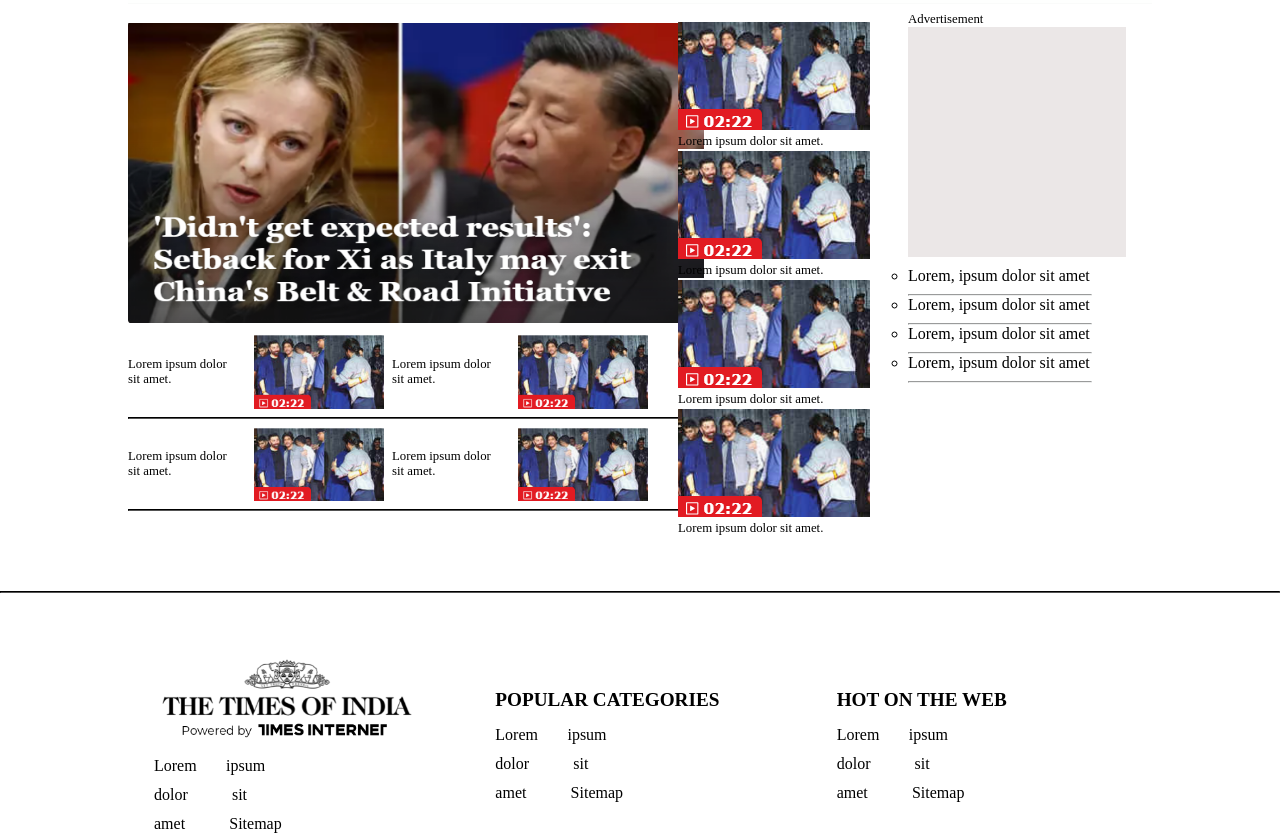
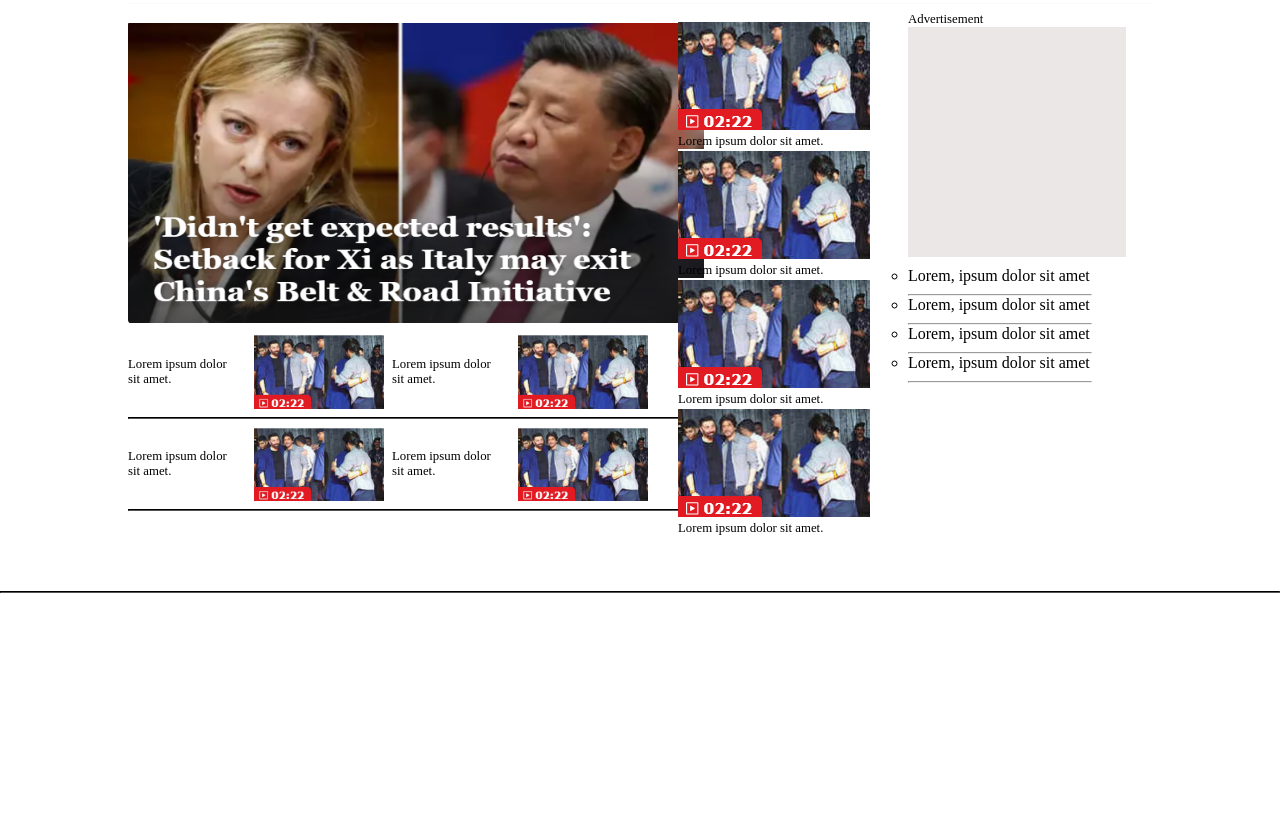
Before and after one commit to chwla/Times-Of-India-Clone, a plain HTML site: page index.html in a window 1280 px wide. Shown: the part 138-977 px from the top of the page. After the commit the page ends 800 px from the top, so only its background shows below. Drawn offline with Linux system fonts and the light colour scheme.

Commit message:
Update index.html

```diff
--- a/index.html
+++ b/index.html
@@ -147,35 +147,6 @@
 
         <hr style="width: auto; margin-top: 5rem;">
 
-        <footer class="footer">
-            <div class="row">
-                <div class="column">
-                    <img src="img/Toi-footer-icon.png" alt="">
-                    <ul>
-                        <li><a href="#">Loremㅤㅤipsum</a></li>
-                        <li><a href="#">dolorㅤㅤㅤsit</a></li>
-                        <li><a href="#">ametㅤㅤㅤSitemap</a></li>
-                    </ul>
-                </div>
-                <div class="column ftwo">
-                    <h3>POPULAR CATEGORIES</h3>
-                    <ul>
-                        <li><a href="#">Loremㅤㅤipsum</a></li>
-                        <li><a href="#">dolorㅤㅤㅤsit</a></li>
-                        <li><a href="#">ametㅤㅤㅤSitemap</a></li>
-                    </ul>
-                </div>
-                <div class="column fthree">
-                    <h3>HOT ON THE WEB</h3>
-                    <ul>
-                        <li><a href="#">Loremㅤㅤipsum</a></li>
-                        <li><a href="#">dolorㅤㅤㅤsit</a></li>
-                        <li><a href="#">ametㅤㅤㅤSitemap</a></li>
-                    </ul>
-                </div>
-            </div>
-        </footer>
-
 
     </body>
 </html>
```
